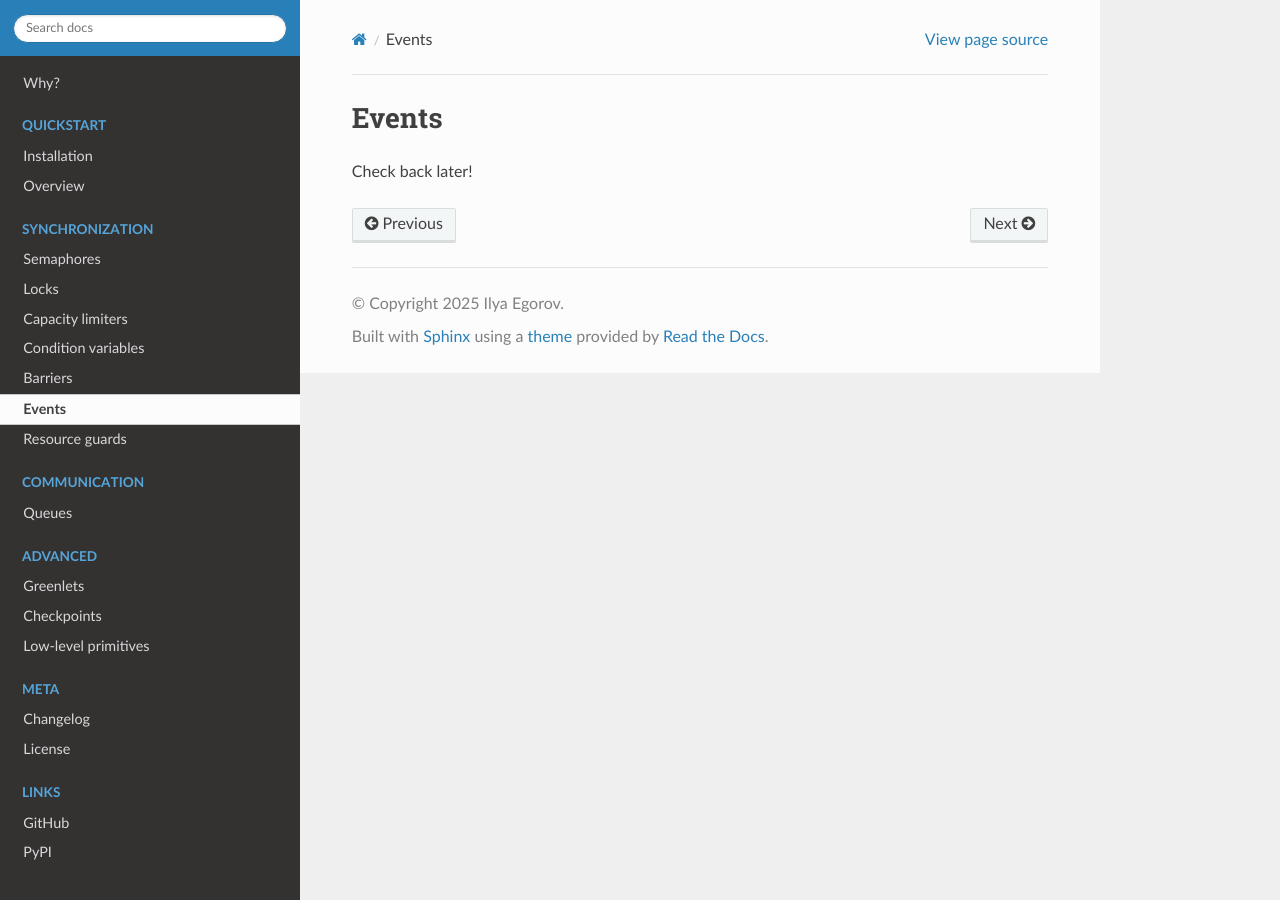
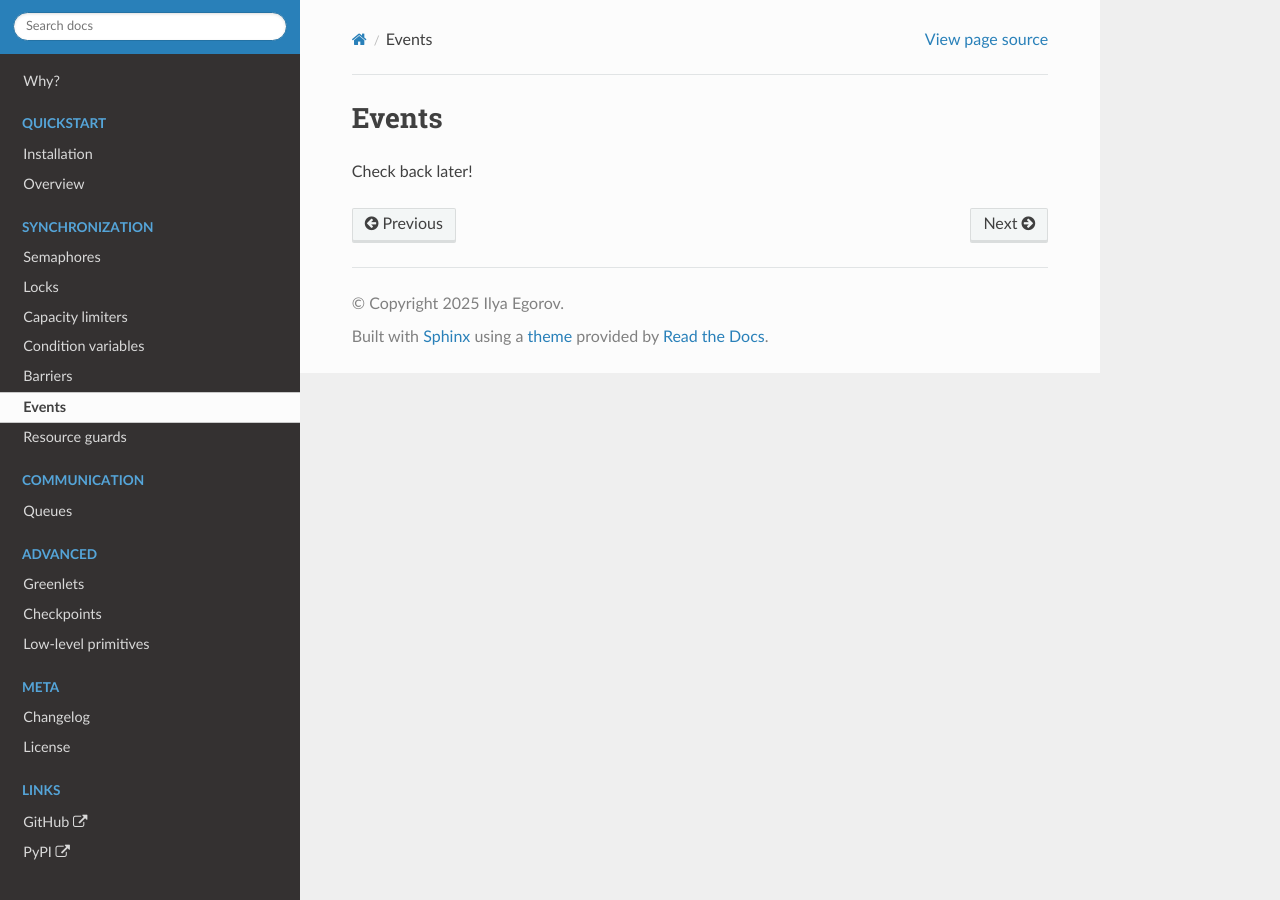
Before and after one commit to x42005e1f/aiologic, a Sphinx documentation site: the page built from docs/events.rst, in a window 1280 px wide. Built offline with Sphinx 7.4.7 and the Read the Docs theme 3.1.0, drawn with Linux system fonts in a browser that asks for light colours.

Commit message:
docs: add icon for external links

```diff
--- /dev/null
+++ b/docs/_static/css/custom.css
@@ -0,0 +1,8 @@
+/* SPDX-FileCopyrightText: 2025 Ilya Egorov <0x42005e1f@gmail.com> */
+/* SPDX-License-Identifier: CC0-1.0 */
+
+.wy-menu.wy-menu-vertical a.reference.external::after {
+  content: "\00a0\f08e";
+  display: inline-block;
+  font-family: FontAwesome;
+}
--- a/docs/conf.py
+++ b/docs/conf.py
@@ -23,3 +23,5 @@
 
 html_theme = "sphinx_rtd_theme"
 html_theme_options = {}
+html_static_path = ["_static"]
+html_css_files = ["css/custom.css"]
```
